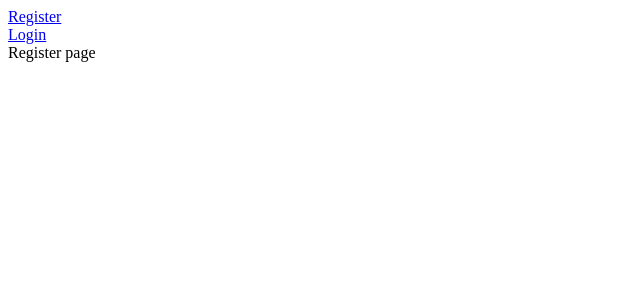
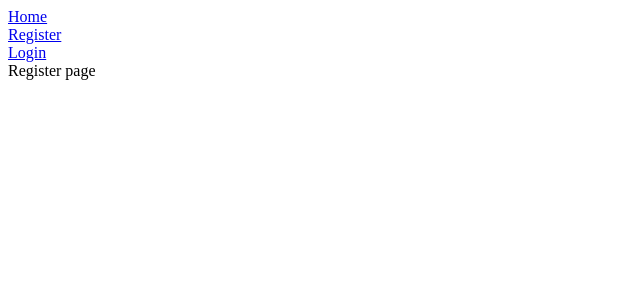
Before and after one commit to andikabahari/graphql-react-jwt, a React (Create React App) app in the folder client/: page /register in a window 1280 px wide. Shown: the top 300 px of the page, without its empty margins (0-640 px from the left). Built offline with nearby package versions, Linux system fonts and the light colour scheme.

Commit message:
Add link to home page

```diff
--- a/client/src/Switch.tsx
+++ b/client/src/Switch.tsx
@@ -10,6 +10,9 @@ const Switch: React.FC = () => {
     <BrowserRouter>
       <div>
         <header>
+          <div>
+            <Link to="/">Home</Link>
+          </div>
           <div>
             <Link to="/register">Register</Link>
           </div>
```
